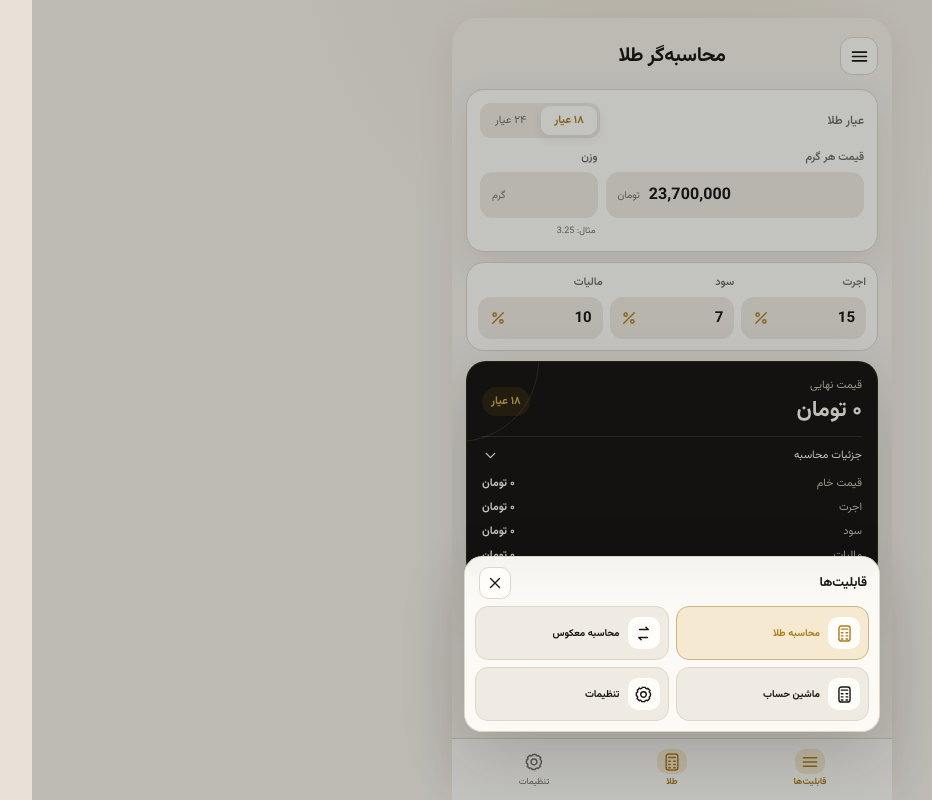
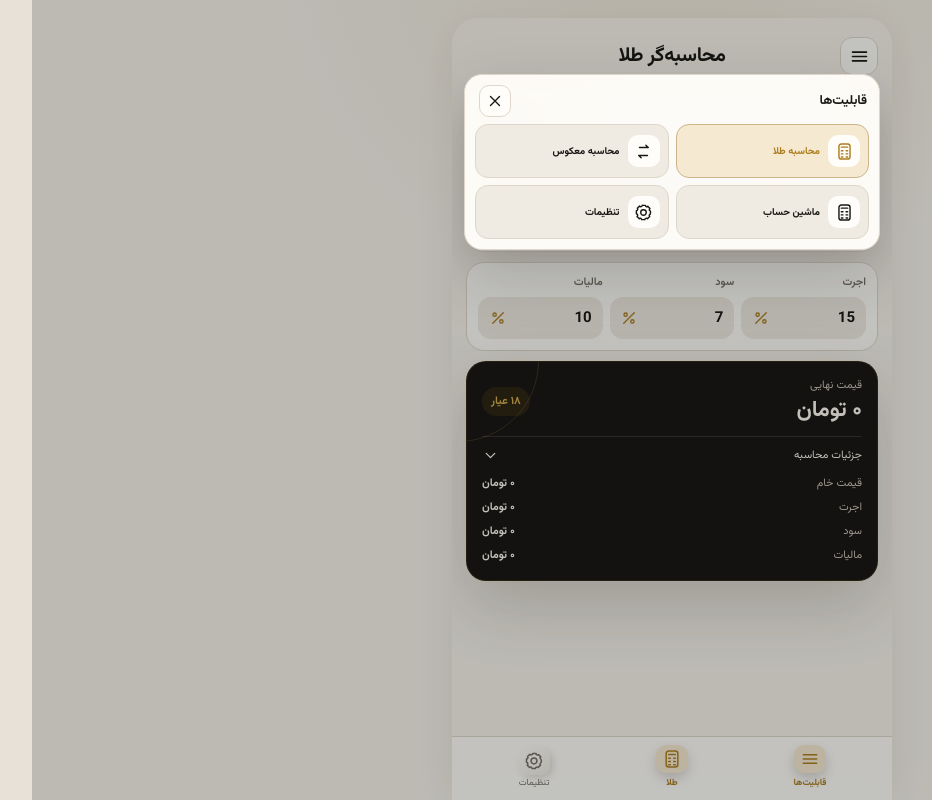
Before and after one commit to Mazyar-zin/gold-calculator, a React (Vite) app: page / in a window 1280 px wide. Both pictures are taken after a click on the button "باز کردن منو". Shown: the whole page, without its empty margins (287-1219 px from the left). Built offline with nearby package versions, Linux system fonts and the light colour scheme.

Commit message:
UI upgrade: menu, calculator and icons

```diff
--- a/src/components/AppMenu.tsx
+++ b/src/components/AppMenu.tsx
@@ -39,7 +39,7 @@ export function AppMenu({
       <aside
         className={open ? 'app-menu open' : 'app-menu'}
         aria-hidden={!open}
-        aria-label="قابلیت‌ها"
+        aria-label="منوی برنامه"
       >
         <div className="menu-head">
           <strong>قابلیت‌ها</strong>
--- a/src/pages/GeneralCalculatorPage.tsx
+++ b/src/pages/GeneralCalculatorPage.tsx
@@ -56,6 +56,7 @@ export function GeneralCalculatorPage({ onMenu }: { onMenu: () => void }) {
   const [waitingForOperand, setWaitingForOperand] = useState(false)
   const [expression, setExpression] = useState('')
   const [memory, setMemory] = useState(0)
+  const [deleteTimer, setDeleteTimer] = useState<number | null>(null)
 
   function currentValue() {
     const value = Number(display)
@@ -153,6 +154,19 @@ export function GeneralCalculatorPage({ onMenu }: { onMenu: () => void }) {
     setDisplay(display.slice(0, -1))
   }
 
+  function startDelete() {
+    backspace()
+    const id = window.setInterval(() => backspace(), 90)
+    setDeleteTimer(id)
+  }
+
+  function stopDelete() {
+    if (deleteTimer) {
+      window.clearInterval(deleteTimer)
+      setDeleteTimer(null)
+    }
+  }
+
   function toggleSign() {
     if (display === '0' || display === 'خطا') return
     setDisplay(display.startsWith('-') ? display.slice(1) : `-${display}`)
@@ -210,7 +224,7 @@ export function GeneralCalculatorPage({ onMenu }: { onMenu: () => void }) {
 
         <div className="calculator-grid">
           <button className="calc-key utility" type="button" onClick={reset}>C</button>
-          <button className="calc-key utility" type="button" onClick={backspace}>⌫</button>
+          <button className="calc-key utility" type="button" onMouseDown={startDelete} onMouseUp={stopDelete} onMouseLeave={stopDelete} onTouchStart={startDelete} onTouchEnd={stopDelete}>⌫</button>
           <button className="calc-key utility" type="button" onClick={percent}>%</button>
           <button className="calc-key operator" type="button" onClick={() => chooseOperator('/')}>÷</button>
 
--- a/src/styles.css
+++ b/src/styles.css
@@ -519,10 +519,10 @@ button:focus-visible, input:focus-visible {
 }
 
 .app-menu {
-  position: fixed;
+  position: absolute;
   z-index: 60;
-  left: 50%;
-  bottom: calc(68px + env(safe-area-inset-bottom));
+  top: 56px;
+  right: 12px;
   width: min(calc(100% - 24px), 416px);
   padding: 10px;
   border: 1px solid var(--line);
@@ -532,15 +532,15 @@ button:focus-visible, input:focus-visible {
   box-shadow: var(--shadow-strong);
   opacity: 0;
   pointer-events: none;
-  transform: translate(-50%, 8px) scale(.985);
-  transform-origin: bottom center;
+  transform: translateY(-8px) scale(.985);
+  transform-origin: top right;
   transition: opacity .16s ease, transform .16s ease;
 }
 
 .app-menu.open {
   opacity: 1;
   pointer-events: auto;
-  transform: translate(-50%, 0) scale(1);
+  transform: translateY(0) scale(1);
 }
 
 .menu-head {
@@ -646,15 +646,17 @@ button:focus-visible, input:focus-visible {
 }
 
 .nav-icon {
-  width: 30px;
-  height: 25px;
+  width: 32px;
+  height: 28px;
   border-radius: 10px;
   display: grid;
   place-items: center;
+  background: linear-gradient(145deg, color-mix(in srgb, var(--surface) 80%, white), var(--surface-2));
+  box-shadow: 3px 3px 7px rgba(0,0,0,.12), inset 1px 1px 2px rgba(255,255,255,.35);
 }
 
 .nav-item.active { color: var(--gold); font-weight: 700; }
-.nav-item.active .nav-icon { background: var(--gold-soft); }
+.nav-item.active .nav-icon { background: var(--gold-soft); transform: translateY(-2px); box-shadow: 0 5px 12px rgba(0,0,0,.16); }
 
 .utility-calculator {
   padding: 12px;
```
